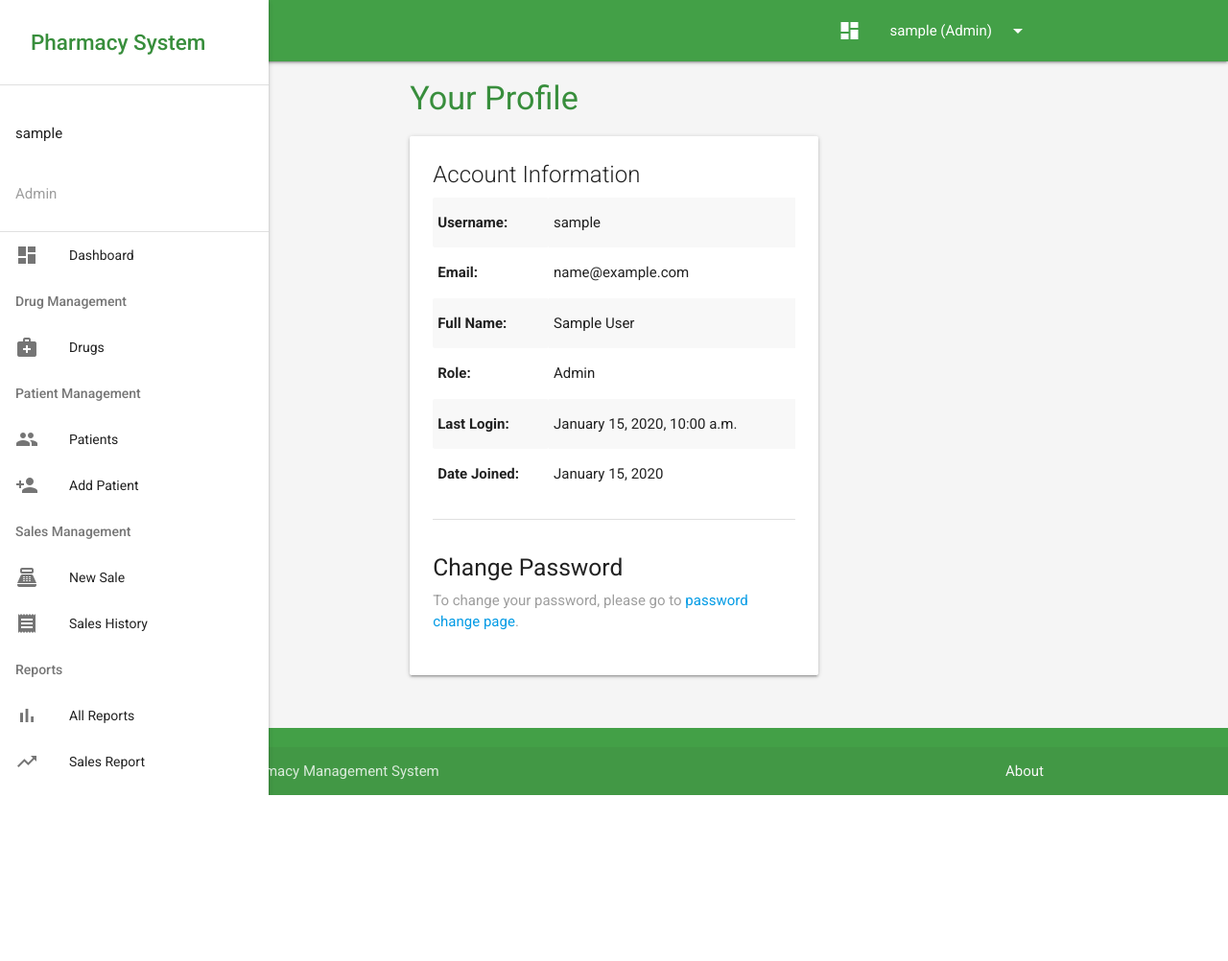
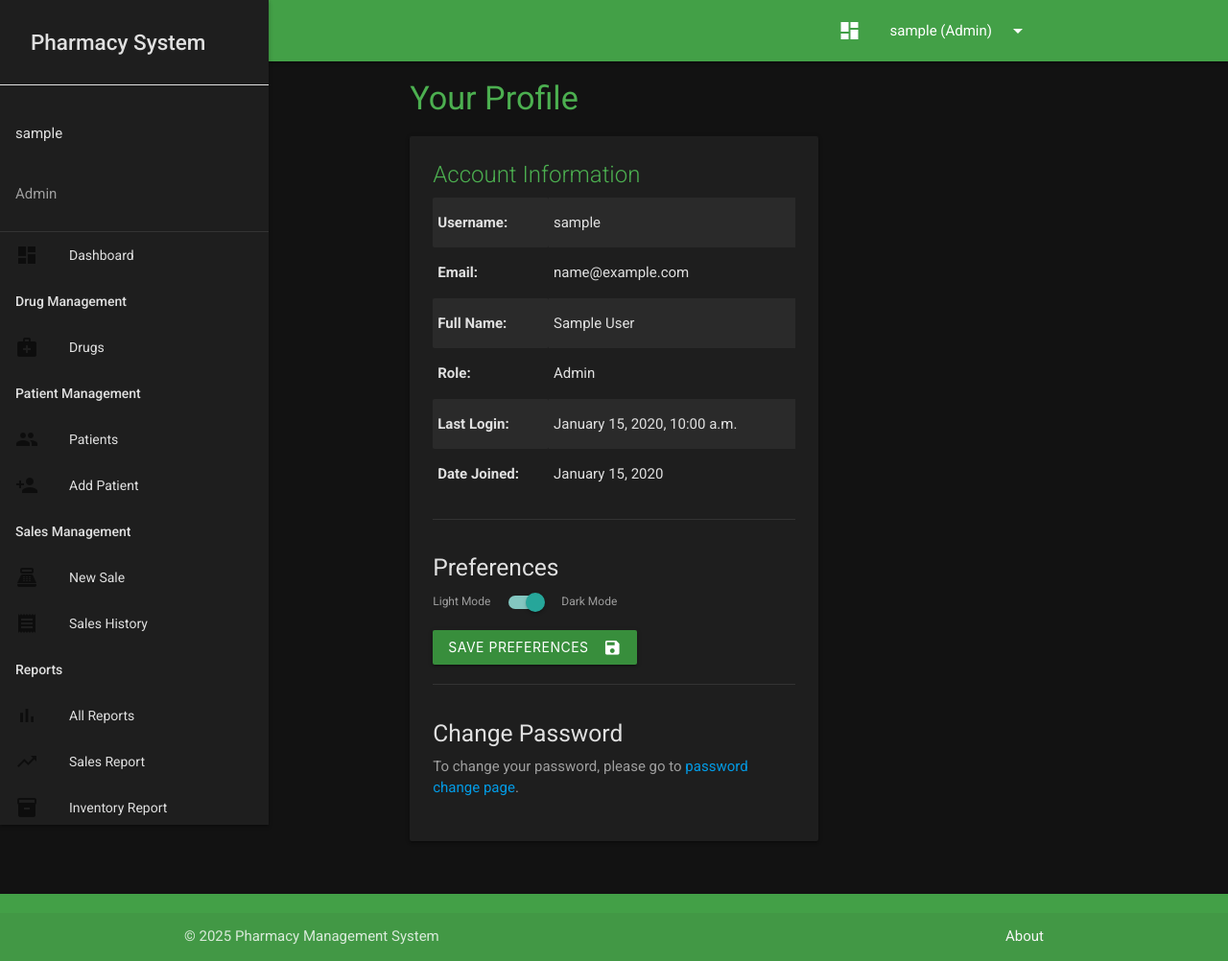
Before and after one commit to PMS12343/take-it, a Django app: page /profile/ in a window 1280 px wide. Shown: the whole page at 96% size. Before the commit the page ends 829 px from the top, so only its background shows below. Run offline with Django 4.2, Linux system fonts and the light colour scheme; a user stored in the database is signed in; tables that the repository leaves empty hold one stand-in row (values such as "Sample post"); some libraries are stand-ins or nearby versions.

Commit message:
Add dark mode toggle to user profile settings
Replit-Commit-Author: Agent
Replit-Commit-Session-Id: 3c2daeb6-2392-4764-a541-5070dff4f0ef
Replit-Commit-Screenshot-Url: https://storage.googleapis.com/screenshot-production-us-central1/b4720288-42d9-40bf-9e3c-cc01f7cd26bd/f888ee4b-4c76-45b4-ab05-7488eea39ed9.jpg

```diff
--- a/pharmacy_app/forms.py
+++ b/pharmacy_app/forms.py
@@ -50,9 +50,10 @@ class UserProfileForm(forms.ModelForm):
     """Form for user profile"""
     class Meta:
         model = UserProfile
-        fields = ['role']
+        fields = ['role', 'dark_mode']
         widgets = {
-            'role': forms.Select(attrs={'class': 'form-control'})
+            'role': forms.Select(attrs={'class': 'form-control'}),
+            'dark_mode': forms.CheckboxInput(attrs={'class': 'filled-in'})
         }
 
 class DrugCategoryForm(forms.ModelForm):
--- a/pharmacy_app/models.py
+++ b/pharmacy_app/models.py
@@ -15,6 +15,7 @@ class UserProfile(models.Model):
 
     user = models.OneToOneField(User, on_delete=models.CASCADE, related_name='profile')
     role = models.CharField(max_length=20, choices=ROLE_CHOICES)
+    dark_mode = models.BooleanField(default=False, help_text="Enable dark mode theme")
     created_at = models.DateTimeField(auto_now_add=True)
 
     def __str__(self):
--- a/pharmacy_app/templates/base.html
+++ b/pharmacy_app/templates/base.html
@@ -22,6 +22,7 @@
             flex-direction: column;
             font-family: 'Roboto', sans-serif;
             background-color: #f5f5f5;
+            transition: background-color 0.3s ease, color 0.3s ease;
         }
 
         main {
@@ -156,11 +157,80 @@
                 display: none !important;
             }
         }
+
+        /* Dark Mode Styles */
+        body.dark-mode {
+            background-color: #121212;
+            color: #e0e0e0;
+        }
+
+        body.dark-mode .card,
+        body.dark-mode .card-panel,
+        body.dark-mode .collection,
+        body.dark-mode .collapsible,
+        body.dark-mode .modal {
+            background-color: #1e1e1e;
+            color: #e0e0e0;
+        }
+
+        body.dark-mode .card .card-title,
+        body.dark-mode .page-title {
+            color: #4caf50;
+        }
+
+        body.dark-mode nav,
+        body.dark-mode .sidenav {
+            background-color: #1e1e1e;
+        }
+
+        body.dark-mode .sidenav li > a,
+        body.dark-mode .sidenav .logo-container .brand-logo {
+            color: #e0e0e0;
+        }
+
+        body.dark-mode .divider {
+            background-color: #333;
+        }
+
+        body.dark-mode table.striped > tbody > tr:nth-child(odd) {
+            background-color: #2a2a2a;
+        }
+
+        body.dark-mode table.highlight > tbody > tr:hover {
+            background-color: #333;
+        }
+
+        body.dark-mode .input-field input,
+        body.dark-mode .input-field textarea,
+        body.dark-mode .select-wrapper input.select-dropdown {
+            color: #e0e0e0;
+            border-bottom-color: #555;
+        }
+
+        body.dark-mode .input-field label {
+            color: #9e9e9e;
+        }
+
+        body.dark-mode input[type=text]:not(.browser-default):focus:not([readonly]),
+        body.dark-mode input[type=password]:not(.browser-default):focus:not([readonly]),
+        body.dark-mode input[type=email]:not(.browser-default):focus:not([readonly]),
+        body.dark-mode input[type=url]:not(.browser-default):focus:not([readonly]),
+        body.dark-mode input[type=time]:not(.browser-default):focus:not([readonly]),
+        body.dark-mode input[type=date]:not(.browser-default):focus:not([readonly]),
+        body.dark-mode input[type=datetime]:not(.browser-default):focus:not([readonly]),
+        body.dark-mode input[type=datetime-local]:not(.browser-default):focus:not([readonly]),
+        body.dark-mode input[type=tel]:not(.browser-default):focus:not([readonly]),
+        body.dark-mode input[type=number]:not(.browser-default):focus:not([readonly]),
+        body.dark-mode input[type=search]:not(.browser-default):focus:not([readonly]),
+        body.dark-mode textarea.materialize-textarea:focus:not([readonly]) {
+            border-bottom-color: #4caf50;
+            box-shadow: 0 1px 0 0 #4caf50;
+        }
     </style>
 
     {% block extra_css %}{% endblock %}
 </head>
-<body>
+<body{% if user.is_authenticated and user.profile.dark_mode %} class="dark-mode"{% endif %}>
     {% if user.is_authenticated %}
         {% include 'navbar.html' %}
     {% endif %}
--- a/pharmacy_app/templates/navbar.html
+++ b/pharmacy_app/templates/navbar.html
@@ -104,7 +104,7 @@
     {% endif %}
 
     <li><div class="divider"></div></li>
-    <li><a href="{% url 'profile' %}"><i class="material-icons">settings</i>Settings</a></li>
+    <li><a href="{% url 'profile' %}"><i class="material-icons">settings</i>Settings {% if user.profile.dark_mode %}<span class="new badge blue darken-2" data-badge-caption="Dark Mode"></span>{% endif %}</a></li>
     <li><a href="{% url 'logout' %}"><i class="material-icons">exit_to_app</i>Logout</a></li>
 </ul>
 
--- a/pharmacy_app/templates/profile.html
+++ b/pharmacy_app/templates/profile.html
@@ -48,6 +48,29 @@
 
                 <div class="row">
                     <div class="col s12">
+                        <h5>Preferences</h5>
+                        <form method="post">
+                            {% csrf_token %}
+                            <div class="switch">
+                                <label>
+                                    Light Mode
+                                    <input type="checkbox" name="dark_mode" id="dark_mode_toggle" {% if user.profile.dark_mode %}checked{% endif %}>
+                                    <span class="lever"></span>
+                                    Dark Mode
+                                </label>
+                            </div>
+                            <button type="submit" class="btn waves-effect waves-light green darken-2 mt-3" style="margin-top: 20px;">
+                                Save Preferences
+                                <i class="material-icons right">save</i>
+                            </button>
+                        </form>
+                    </div>
+                </div>
+
+                <div class="divider" style="margin: 20px 0;"></div>
+
+                <div class="row">
+                    <div class="col s12">
                         <h5>Change Password</h5>
                         <p class="grey-text">
                             To change your password, please go to
```
Also changed, not shown: pharmacy_app/migrations/0006_userprofile_dark_mode.py (added).
